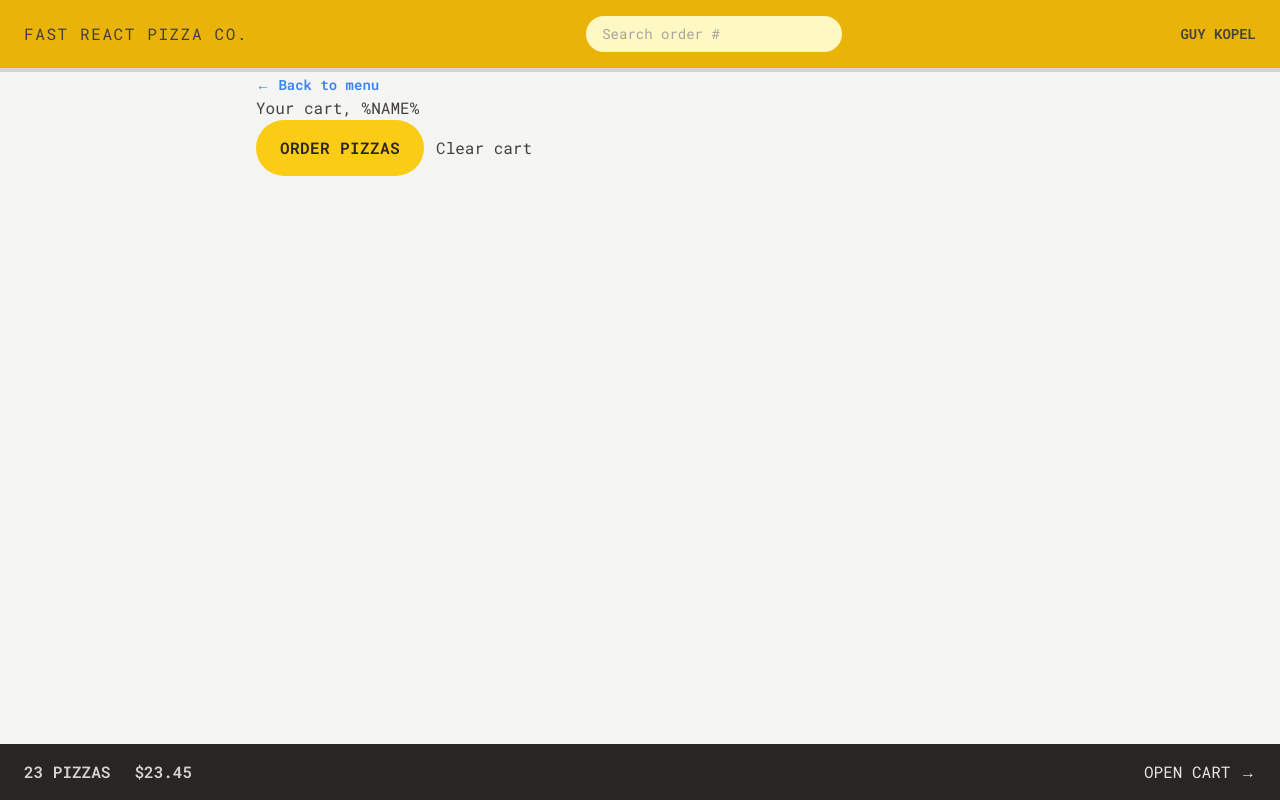
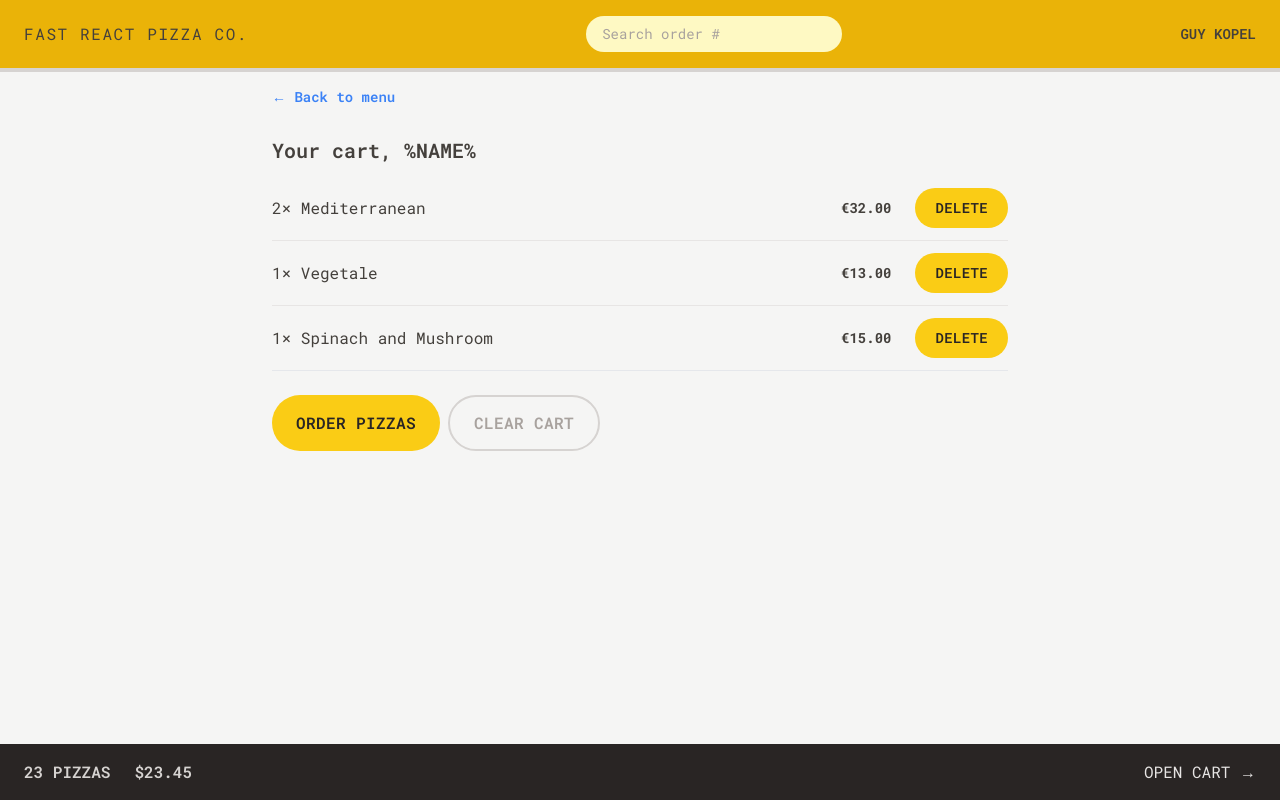
Before and after one commit to GuyKopel1568/Fast-react-pizza, a React (Vite) app: page /cart in a window 1280 px wide. Built offline with nearby package versions, Linux system fonts and the light colour scheme.

Commit message:
Styling the Cart

```diff
--- a/src/features/cart/Cart.jsx
+++ b/src/features/cart/Cart.jsx
@@ -1,6 +1,7 @@
 import { Link } from "react-router-dom";
 import LinkButton from "../../ui/LinkButton";
 import Button from "../../ui/Button";
+import CartItem from "./CartItem";
 
 const fakeCart = [
   {
@@ -30,16 +31,24 @@
   const cart = fakeCart;
 
   return (
-    <div>
+    <div className="px-4 py-3">
       <LinkButton to={"/menu"}>&larr; Back to menu</LinkButton>
 
-      <h2>Your cart, %NAME%</h2>
+      <h2 className="mt-7 text-xl font-semibold">Your cart, %NAME%</h2>
 
-      <div>
+      <ul className="mt-3 divide-y divide-stone-200 border-b">
+        {cart.map((item) => (
+          <CartItem item={item} key={item.key} />
+        ))}
+      </ul>
+
+      <div className="mt-6 space-x-2">
         <Button type={"primary"} to="/order/new">
           Order pizzas
         </Button>
-        <button className="ml-3">Clear cart</button>
+        <Button type={"secondary"} className="ml-3">
+          Clear cart
+        </Button>
       </div>
     </div>
   );
--- a/src/features/cart/CartItem.jsx
+++ b/src/features/cart/CartItem.jsx
@@ -1,13 +1,16 @@
+import Button from "../../ui/Button";
+import { formatCurrency } from "../../utils/helpers";
 function CartItem({ item }) {
   const { pizzaId, name, quantity, totalPrice } = item;
 
   return (
-    <li>
-      <p>
+    <li className="py-3 sm:flex sm:items-center sm:justify-between">
+      <p className="mb-1 sm:mb-0">
         {quantity}&times; {name}
       </p>
-      <div>
-        <p>{formatCurrency(totalPrice)}</p>
+      <div className="flex items-center justify-between sm:gap-6">
+        <p className="text-sm font-bold">{formatCurrency(totalPrice)}</p>
+        <Button type={"small"}>Delete</Button>
       </div>
     </li>
   );
--- a/src/ui/Button.jsx
+++ b/src/ui/Button.jsx
@@ -7,6 +7,8 @@
   const styles = {
     primary: base + " px-3 py-4 md:px-6 md:py-4",
     small: base + " py-2 px-4 md:px-5 md:py-2.5 text-sm",
+    secondary:
+      " inline-block rounded-full border-2 border-stone-300 font-semibold uppercase tracking-wide text-stone-400 transition-colors duration-300 hover:bg-stone-300 focus:bg-stone-300 hover:text-stone-800 focus:text-stone-800 focus:outline-none focus:ring focus:ring-stone-200 focus:ring-offset-2 disabled:cursor-not-allowed disabled:bg-stone-300 disabled:text-stone-500 px-4 py-2.5 md:px-6 md:py-3.5",
   };
 
   if (to) {
```
Also changed, not shown: src/features/cart/CartOverview.jsx (line endings or trailing spaces).
